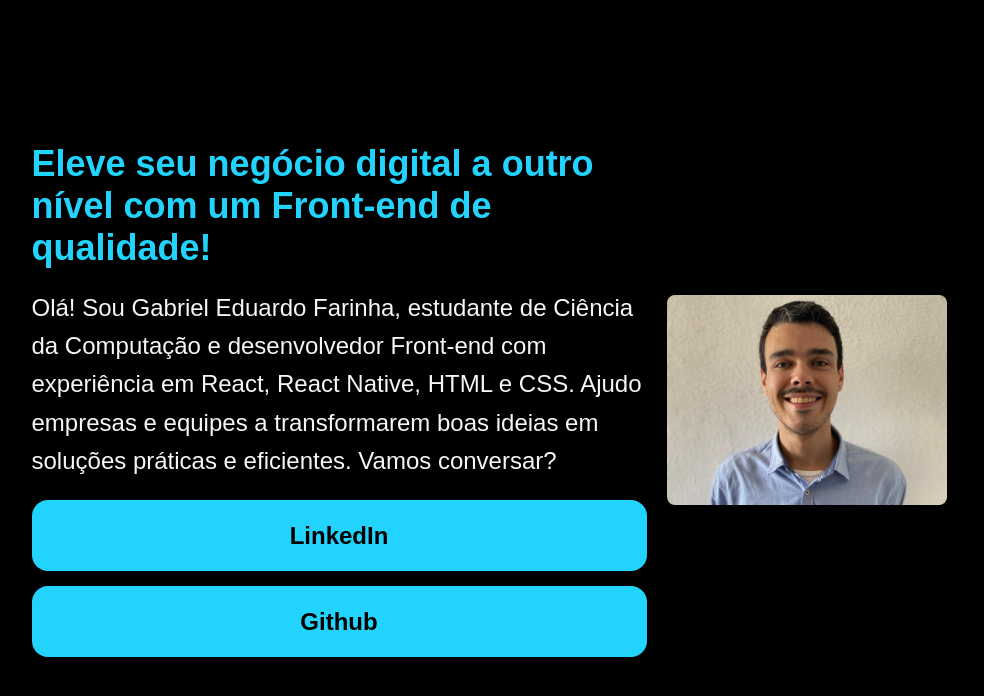
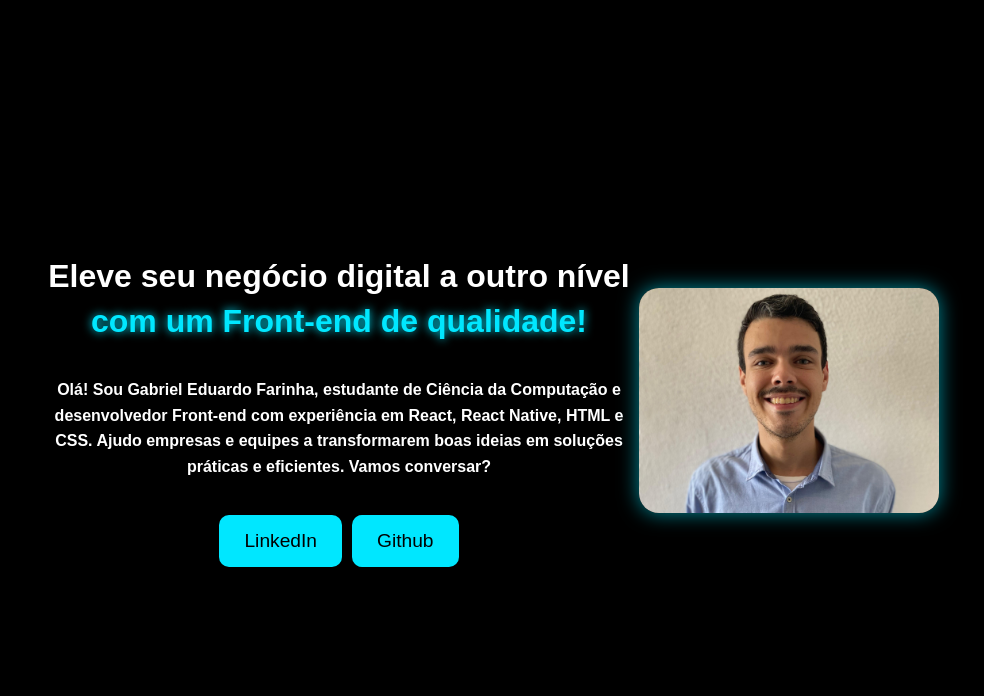
Before and after one commit to GabrielEduardoFarinha/Praticando_html, a plain HTML site: page Index.html in a window 1280 px wide. Shown: the whole page, without its empty margins (151-1135 px from the left). Drawn offline with Linux system fonts and the light colour scheme.

Commit message:
CSS melhorado
Commit contendo mudanças no CSS deixando o trabalho quase finalizado

```diff
--- a/Index.html
+++ b/Index.html
@@ -9,7 +9,7 @@
 <body>
     <main>
         <h1>Eleve seu negócio digital a outro nível <strong1>com um Front-end de qualidade!</strong1></h1>
-        <p>Olá! Sou Gabriel Eduardo Farinha, estudante de Ciência da Computação e desenvolvedor Front-end com experiência em React, React Native, HTML e CSS. Ajudo empresas e equipes a transformarem boas ideias em soluções práticas e eficientes. Vamos conversar?</p>
+        <h3>Olá! Sou Gabriel Eduardo Farinha, estudante de Ciência da Computação e desenvolvedor Front-end com experiência em React, React Native, HTML e CSS. Ajudo empresas e equipes a transformarem boas ideias em soluções práticas e eficientes. Vamos conversar?</h3>
         <div class="links">
             <a href="https://www.linkedin.com/in/gabriel-farinha/">LinkedIn</a>
             <a href="https://github.com/GabrielEduardoFarinha">Github</a>
--- a/style.css
+++ b/style.css
@@ -1,62 +1,79 @@
-* {
+body {
     margin: 0;
-    padding: 0;
-    box-sizing: border-box;
-}
-
-body {
-    height: 100vh;
-    background-color: #000000;
-    color: #F6F6F6;
+    font-family: Arial, Helvetica, sans-serif;
+    background-color: #000;
+    color: #fff;
     display: flex;
     justify-content: center;
     align-items: center;
-    font-family: 'Montserrat', sans-serif;
+    height: 100vh;
+    text-align: center;
 }
 
 main {
     display: flex;
     flex-direction: column;
-    gap: 20px;
-    max-width: 615px;
+    align-items: center;
+    max-width: 600px;
+    width: 100%;
+    gap: 10px;
 }
 
 h1 {
-    font-size: 36px;
-    font-family: 'Krona One', sans-serif;
-    color: #22D4FD;
+    font-size: 2rem;
+    line-height: 1.4;
+    font-weight: bold;
+    color: #fff;
 }
 
-p {
-    font-size: 24px;
+h1 strong1 {
+    color: #00e7ff;
+    text-shadow: 0 0 10px #00e7ff;
+}
+
+h3 {
+    font-size: 1rem;
     line-height: 1.6;
+    margin-top: 2px;
 }
 
 .links {
+    margin-top: 10px;
     display: flex;
-    flex-direction: column;
-    gap: 15px;
+    gap: 10px;
+    justify-content: center;
 }
 
 .links a {
-    background-color: #22D4FD;
-    color: #000000;
-    font-weight: 600;
-    font-size: 24px;
-    text-align: center;
+    padding: 15px 25px;
+    font-size: 1.2rem;
     text-decoration: none;
-    border-radius: 16px;
-    padding: 21.5px 0;
-    transition: background-color 0.3s;
+    border-radius: 10px;
+    transition: transform 0.3s ease, background-color 0.3s ease;
+}
+
+.links a:first-child {
+    background-color: #00e7ff;
+    color: #000;
+}
+
+.links a:last-child {
+    background-color: #00e7ff;
+    color: #000;
 }
 
 .links a:hover {
-    background-color: #1AB2D9;
+    transform: scale(1.1);
 }
 
 img {
-    width: 280px;
-    height: auto;
-    border-radius: 8px;
-    margin-left: 20px;
+    border-radius: 20px;
+    max-width: 300px;
+    width: 100%;
+    box-shadow: 0 0 20px rgba(0, 231, 255, 0.6);
+    transition: transform 0.3s ease;
 }
+
+img:hover {
+    transform: scale(1.05);
+}
```
